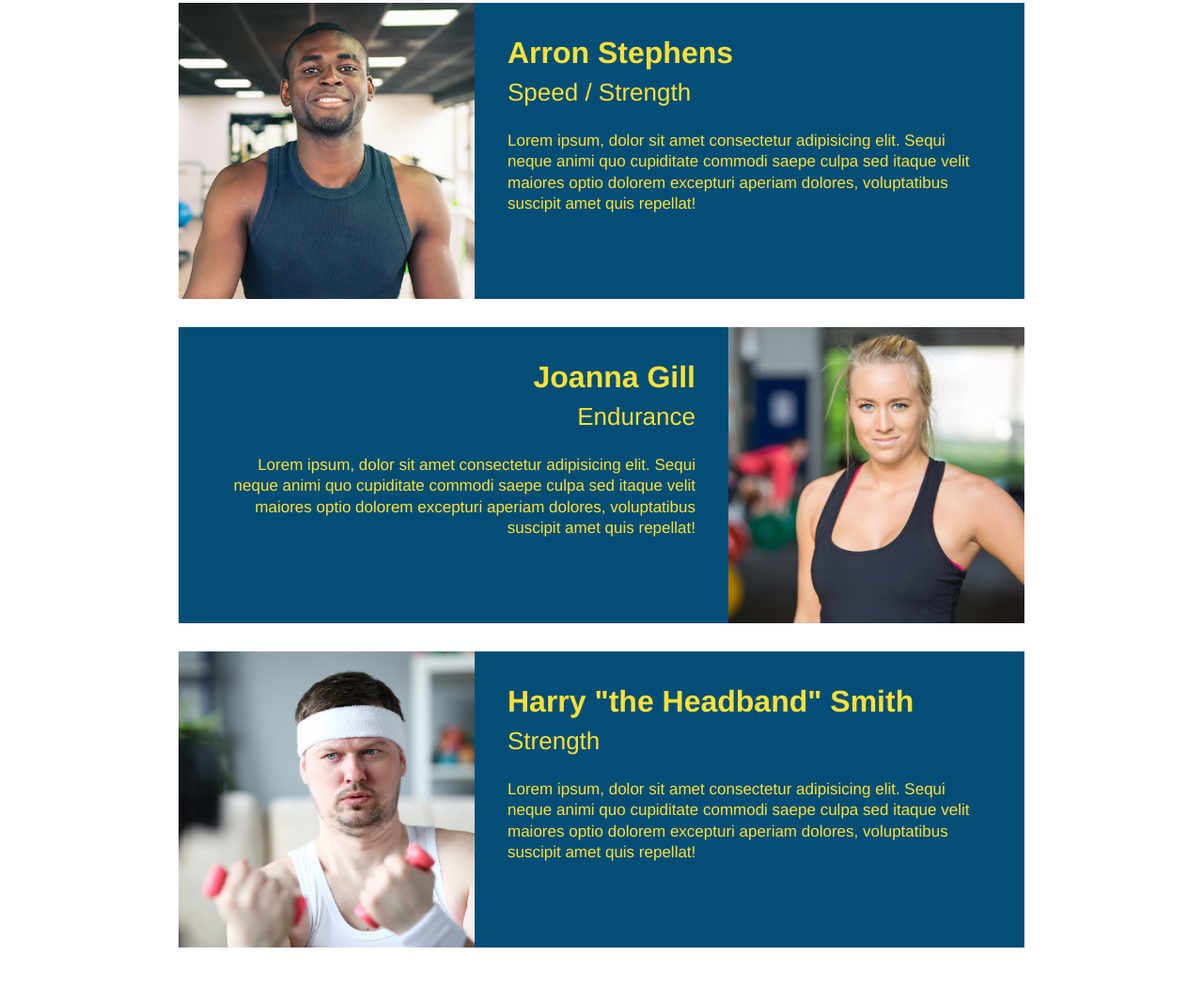
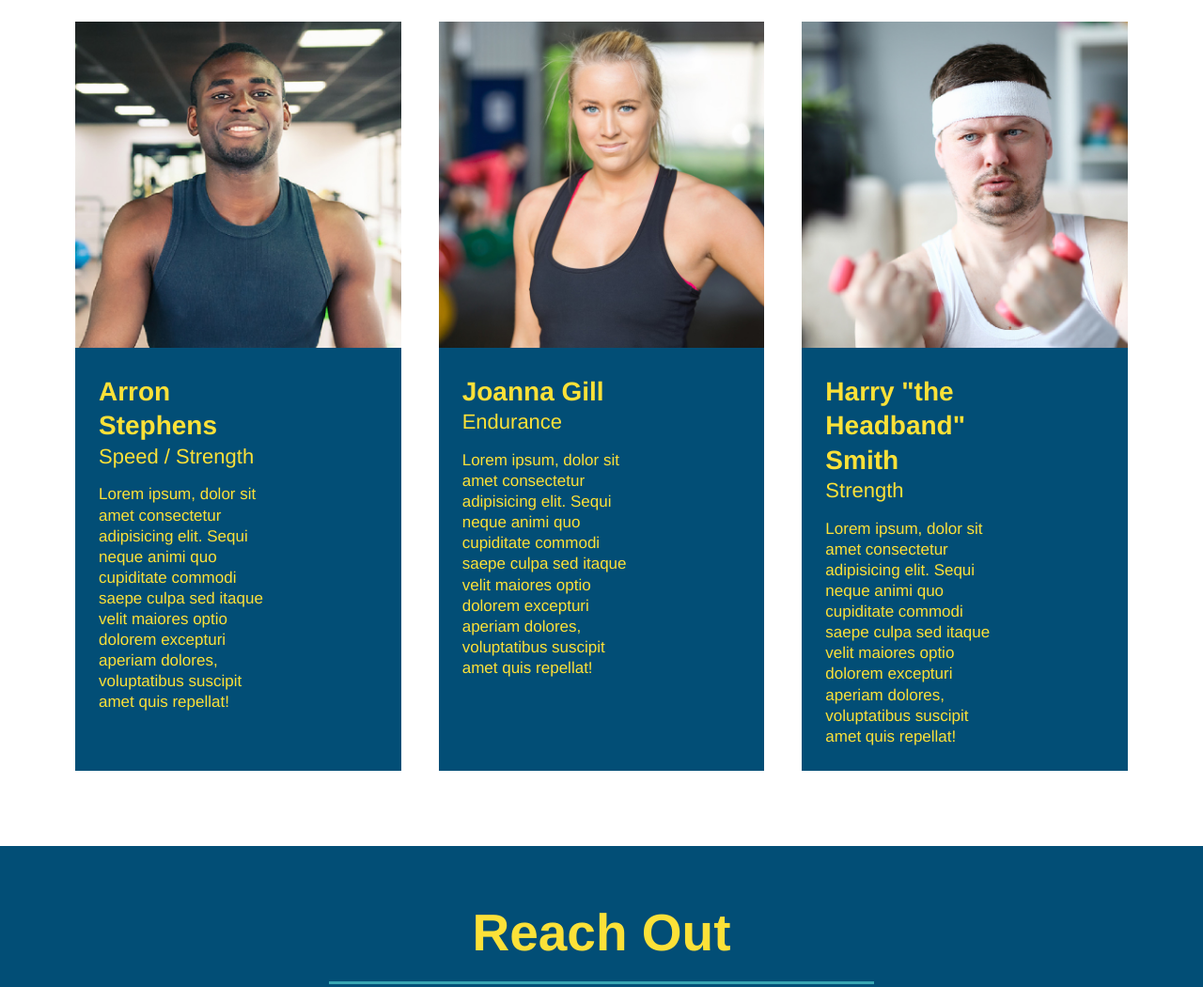
Before and after one commit to srmleynek/run-buddy, a plain HTML site: page index.html in a window 1280 px wide. Shown: the part 2324-3374 px from the top of the page at 94% size. Drawn offline with Linux system fonts and the light colour scheme.

Commit message:
<add flexbox to the trainers>

```diff
--- a/assets/css/style.css
+++ b/assets/css/style.css
@@ -10,7 +10,15 @@ body {
     font-family: Helvetica, Arial, sans-serif;
 }
 
-/* apply styles to <header> */
+.flex-row {
+  display: flex;
+}
+
+section {
+  padding: 60px;
+}
+
+/* Header Start */
 header {
     padding: 20px 35px;
     background-color: #39a6b2;
@@ -48,7 +56,9 @@ header nav ul li a {
     font-weight: lighter;
     font-size: 1.55vw;
 }
+/* Header End */
 
+/* Footer Start */
 footer {
     background: #fce138;
     width: 100%;
@@ -72,10 +82,7 @@ footer div {
 footer a {
     color: #024e76;
 }
-
-section {
-  padding: 60px;
-}
+/* Footer End */
 
 /* Hero Style Start */
 .hero {
@@ -224,27 +231,30 @@ section {
   }
   /* End Steps */
 
+  /* Trainer Start */
   .trainers {
-
+    width: 100%;
+    margin: 0 auto;
+    display: flex;
+    flex-wrap: wrap;
+    justify-content: space-around;
   }
 
   .trainer {
-    width: 900px;
-    margin: 0 auto 30px auto;
+    margin: 20px;
     background: #024e76;
     color: #fce138;
-    overflow: auto;
+    flex: 1;
   }
 
   .trainer img {
-    width: 35%;
-    float: left;
+    width: 100%;
   }
 
   .trainer-bio {
-    padding: 35px;
-    float: left;
+    padding: 25px;
     width: 65%;
+    line-height: 1.3;
   }
 
   .text-left {
@@ -255,24 +265,18 @@ section {
     text-align: right;
   }
 
-  .flex-row {
-    display: flex;
-  }
-
   .trainer-bio h3 {
-    font-size: 32px;
-    margin-bottom: 8px;
+    font-size: 28px;
   }
 
   .trainer-bio h4 {
     font-weight: lighter;
-    font-size: 26px;
-    margin-bottom: 25px;
+    font-size: 22px;
+    margin-bottom: 15px;
   }
 
   .trainer-bio p {
     font-size: 17px;
-    line-height: 1.3;
   }
 
   .section-title {
@@ -283,8 +287,9 @@ section {
     margin-bottom: 35px;
     color: #024e76;
   }
+  /* Trainer End */
 
-  /* REACH OUT STYLES START */
+  /* Reach out Start */
   .contact {
     background: #024e76;
   }
@@ -324,4 +329,4 @@ section {
     color: #fce138;
   }
 
-  /* REACH OUT STYLES END */
+  /* Reach out End */
--- a/index.html
+++ b/index.html
@@ -147,18 +147,18 @@
         </section>
 
         <!-- "meet the trainers" section -->
-        <section id="your-trainers" class="trainers">
+        <section id="your-trainers">
             <div class="flex-row">
                 <h2 class="section-title primary-border">
                 Meet the Trainers
                 </h2>
             </div>
-
+            <div class="trainers">
                 <article class="trainer">
                     <img src="./assets/images/trainer-1.jpg" alt="Arron Stephens in his workout clothes, ready to pump iron" />
-                <div class="trainer-bio text-left">
-                  <h3>Arron Stephens</h3>
-                  <h4>Speed / Strength</h4>
+                    <div class="trainer-bio">
+                    <h3 class="trainer-name">Arron Stephens</h3>
+                    <h4 class="trainer-role">Speed / Strength</h4>
                     <p>
                         Lorem ipsum, dolor sit amet consectetur adipisicing elit. Sequi neque animi quo cupiditate commodi saepe culpa sed
                         itaque velit maiores optio dolorem excepturi aperiam dolores, voluptatibus suscipit amet quis repellat!
@@ -167,28 +167,29 @@
                 </article>
             <!-- second trainer bio -->
                 <article class="trainer">
-                <div class="trainer-bio text-right">
-                  <h3>Joanna Gill</h3>
-                  <h4>Endurance</h4>
-                  <p>
-                    Lorem ipsum, dolor sit amet consectetur adipisicing elit. Sequi neque animi quo cupiditate commodi saepe culpa sed
-                    itaque velit maiores optio dolorem excepturi aperiam dolores, voluptatibus suscipit amet quis repellat!
-                  </p>
-                </div>
                     <img src="./assets/images/trainer-2.jpg" alt="Joanna Gill cooling off after a workout" />
-            </article>
-            <!-- third trainer bio -->
-            <article class="trainer">
-                <img src="./assets/images/trainer-3.jpg" alt="Harry Smith wearing a headband and lifting comically small pink weights" />
-                <div class="trainer-bio text-left">
-                  <h3>Harry "the Headband" Smith</h3>
-                  <h4>Strength</h4>
+                    <div class="trainer-bio">
+                    <h3 class="trainer-name">Joanna Gill</h3>
+                    <h4 class="trainer-role">Endurance</h4>
                     <p>
                         Lorem ipsum, dolor sit amet consectetur adipisicing elit. Sequi neque animi quo cupiditate commodi saepe culpa sed
                         itaque velit maiores optio dolorem excepturi aperiam dolores, voluptatibus suscipit amet quis repellat!
                     </p>
                     </div>
                 </article>
+            <!-- third trainer bio -->
+                <article class="trainer">
+                    <img src="./assets/images/trainer-3.jpg" alt="Harry Smith wearing a headband and lifting comically small pink weights" />
+                    <div class="trainer-bio">
+                    <h3 class="trainer-name">Harry "the Headband" Smith</h3>
+                    <h4 class="trainer-role">Strength</h4>
+                    <p>
+                        Lorem ipsum, dolor sit amet consectetur adipisicing elit. Sequi neque animi quo cupiditate commodi saepe culpa sed
+                        itaque velit maiores optio dolorem excepturi aperiam dolores, voluptatibus suscipit amet quis repellat!
+                    </p>
+                    </div>
+                </article>
+            </div>
         </section>
 
         <!-- "reach out" section -->
```
Lines whose indentation alone changed are shown as unchanged.
